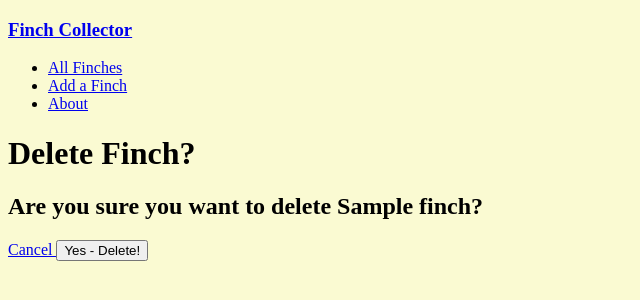
After one commit to jaehyun1009/finch-collector-lab, a Django app: page /finches/1/delete/ in a window 1280 px wide. The commit adds this page. Shown: the top 300 px of the page, without its empty margins (0-640 px from the left). Run offline with Django 3.2, Linux system fonts and the light colour scheme; tables that the repository leaves empty hold one stand-in row (values such as "Sample post"); some web fonts are replaced.

Commit message:
finish part 3

```diff
--- a/main_app/models.py
+++ b/main_app/models.py
@@ -1,4 +1,5 @@
 from django.db import models
+from django.urls import reverse
 
 # Create your models here.
 class Finch(models.Model):
@@ -6,3 +7,9 @@ class Finch(models.Model):
   breed = models.CharField(max_length=100)
   description = models.TextField(max_length=250)
   age = models.IntegerField()
+
+  def __str__(self):
+    return self.name
+
+  def get_absolute_url(self):
+      return reverse("finches_detail", kwargs={"finch_id": self.id})
--- a/main_app/templates/base.html
+++ b/main_app/templates/base.html
@@ -12,7 +12,7 @@
     href=""
   >
   <title>Finch Collector</title>
-  <link rel="stylesheet" type="text/css" href="{% static 'css/base.css' %}">
+  <link rel="stylesheet" type="text/css" href={% static 'css/base.css' %}>
   {% block head %}
   {% endblock %}
 </head>
@@ -25,8 +25,9 @@
     </div>
     <nav>
       <ul>
-        <li><a href="/finches">All Finches</li>
-        <li><a href="/about">About</a></li>
+        <li><a href={% url 'finches_index' %}>All Finches</li>
+        <li><a href={% url 'finches_create' %}>Add a Finch</li>
+        <li><a href={% url 'about' %}>About</a></li>
       </ul>
     </nav>
   </header>
--- a/main_app/templates/finches/detail.html
+++ b/main_app/templates/finches/detail.html
@@ -9,4 +9,8 @@
   <h2>A {{finch.breed}} finch.</h2>
 {% endif %}
 <p>{{finch.description}}</p>
+<div>
+  <a href={% url 'finches_update' finch.id %}>Edit</a>
+  <a href={% url 'finches_delete' finch.id %}>Delete</a>
+</div>
 {% endblock %}
--- a/main_app/templates/finches/index.html
+++ b/main_app/templates/finches/index.html
@@ -5,7 +5,7 @@
 
 {% block content %}
   {% for finch in finches %}
-    <a href="{% url 'finches_detail' finch.id %}">
+    <a href={% url 'finches_detail' finch.id %}>
       <h2>{{finch.name}}</h2>
     </a>
     {% if finch.age > 0 %}
--- /dev/null
+++ b/main_app/templates/main_app/finch_confirm_delete.html
@@ -0,0 +1,14 @@
+{% extends 'base.html' %}
+{% load static %}
+
+{% block content %}
+<h1>Delete Finch?</h1>
+<h2>Are you sure you want to delete {{object.name}}?</h2>
+<form action="" method="POST">
+  {% csrf_token %}
+  <a href={% url 'finches_detail' finch.id %}>
+    Cancel
+  </a>
+  <button type="submit">Yes - Delete!</button>
+</form>
+{% endblock %}
--- a/main_app/urls.py
+++ b/main_app/urls.py
@@ -5,5 +5,8 @@ urlpatterns = [
   path('', views.home, name='home'),
   path('about/', views.about, name='about'),
   path('finches/', views.finches_index, name='finches_index'),
-  path('finches/<int:finch_id>', views.finches_detail, name='finches_detail')
+  path('finches/<int:finch_id>/', views.finches_detail, name='finches_detail'),
+  path('finches/create/', views.FinchCreate.as_view(), name='finches_create'),
+  path('finches/<int:pk>/update/', views.FinchUpdate.as_view(), name='finches_update'),
+  path('finches/<int:pk>/delete/', views.FinchDelete.as_view(), name='finches_delete')
 ]
--- a/main_app/views.py
+++ b/main_app/views.py
@@ -1,5 +1,18 @@
 from django.shortcuts import render
+from django.views.generic.edit import CreateView, UpdateView, DeleteView
 from .models import Finch
+
+class FinchCreate(CreateView):
+  model = Finch
+  fields = '__all__'
+
+class FinchUpdate(UpdateView):
+  model = Finch
+  fields = ['breed', 'description', 'age']
+
+class FinchDelete(DeleteView):
+  model = Finch
+  success_url = '/finches/'
 
 # Create your views here.
 def home(request):
```
Also changed, not shown: main_app/templates/main_app/finch_form.html (added, +17 -0 lines).
